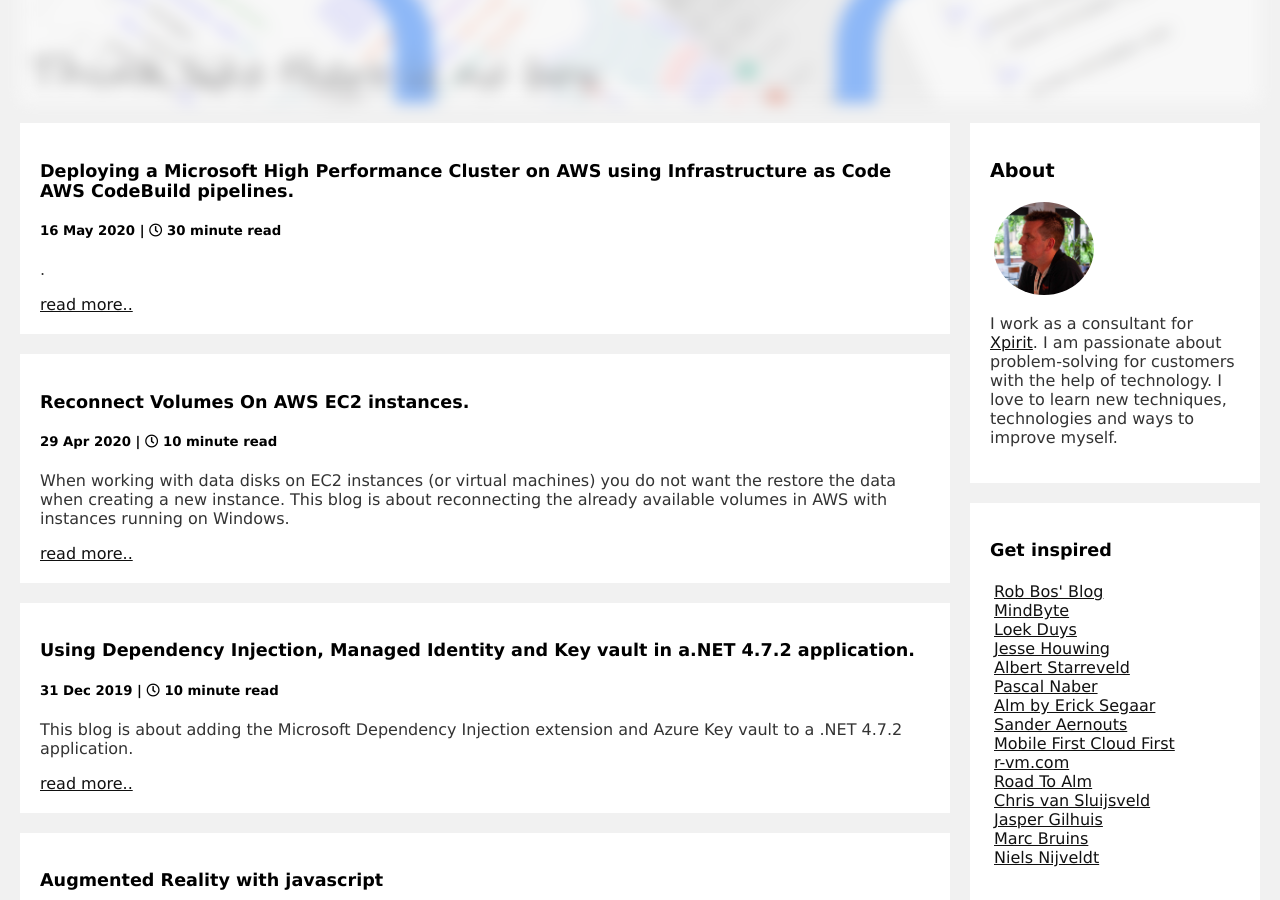
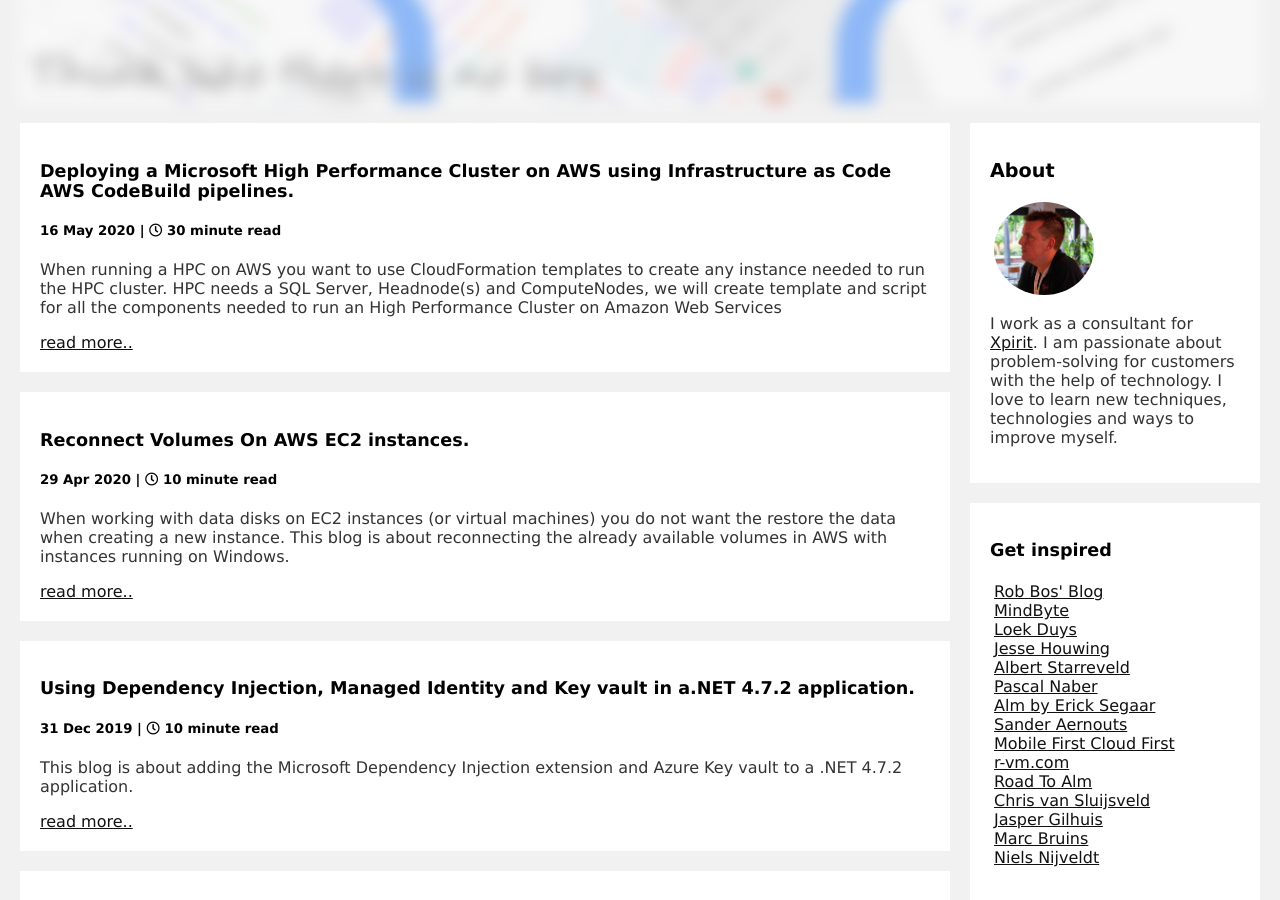
Before and after one commit to arjanvanbekkum/arjanvanbekkum.github.io, a Jekyll site: the page built from index.html, in a window 1280 px wide and 900 px high, scrolled down 327 px. Built offline with Jekyll 4.4.1, drawn with Linux system fonts in a browser that asks for light colours.

Commit message:
update text

```diff
--- a/_posts/2020-05-11-Deploying-A-Microsoft-HPC-On-AWS.md
+++ b/_posts/2020-05-11-Deploying-A-Microsoft-HPC-On-AWS.md
@@ -2,7 +2,7 @@
 layout: post
 title: "Deploying a Microsoft High Performance Cluster on AWS using Infrastructure as Code AWS CodeBuild pipelines."
 date: 2020-05-16
-summary: "."
+summary: "When running a HPC on AWS you want to use CloudFormation templates to create any instance needed to run the HPC cluster. HPC needs a SQL Server, Headnode(s) and ComputeNodes, we will create template and script for all the components needed to run an High Performance Cluster on Amazon Web Services"
 minute: 30
 ---
 
```
